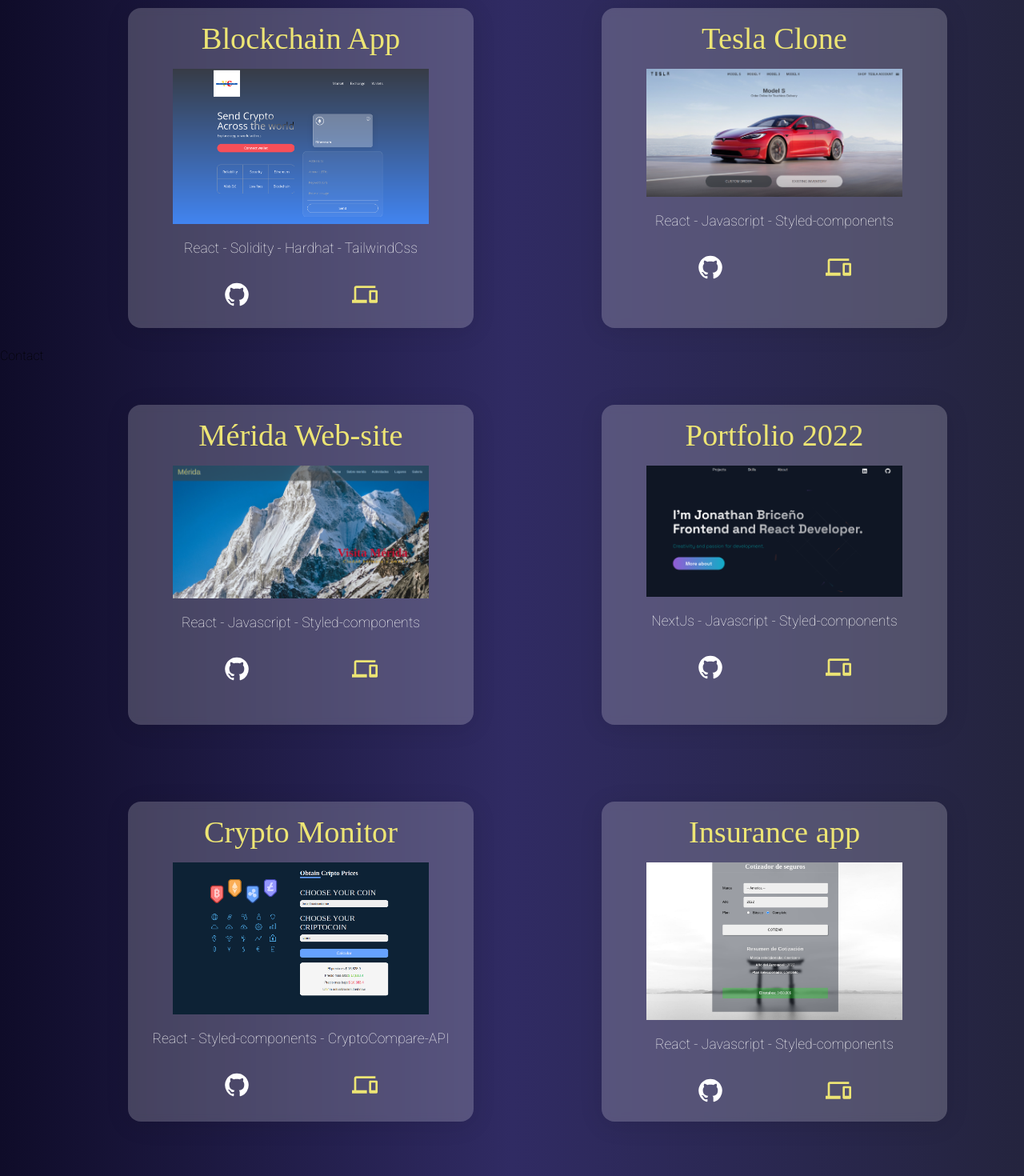
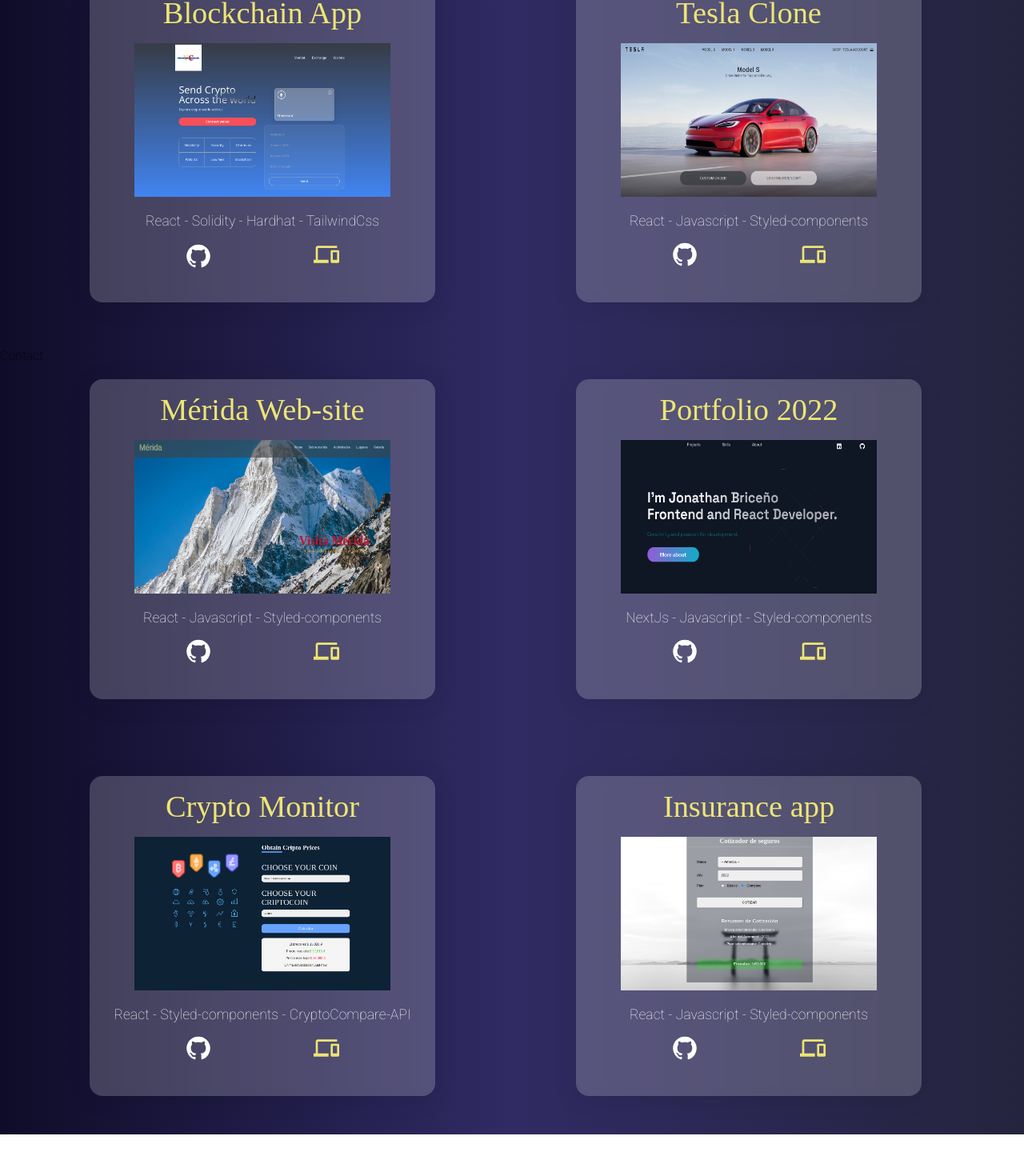
Before and after one commit to brimanz/personal_portfolio-2023, a React (Vite) app: page / in a window 1280 px wide. Shown: the part 2526-3996 px from the top of the page at 80% size. After the commit the page ends 3944 px from the top, so only its background shows below. Built offline with nearby package versions, Linux system fonts and the light colour scheme; a web font is replaced by a local one.

Commit message:
improving responsive design of about component and projects component

```diff
--- a/src/components/about/About.jsx
+++ b/src/components/about/About.jsx
@@ -95,6 +95,10 @@ const Title = styled.h2`
 	font-weight: 400;
 	color: #EDE574;
 	margin: 0 2rem;
+
+	@media (max-width: 340px){
+		font-size: 3rem;
+	}
 `;
 const Text = styled.p`
 	width: 100%;
@@ -106,6 +110,10 @@ const Text = styled.p`
 
 	font-weight: bold;
 	font-size: 1rem;
+
+	@media (max-width: 340px){
+		font-size: 0.7rem;
+	}
 `;
 const Image = styled.img`
 	width: 25%;
@@ -120,7 +128,7 @@ const SkillsContainer = styled.div`
 	margin: 3rem 0;
 `;
 const Titles = styled.h2`
-	font-size: 2.2rem;
+	font-size: 2.11rem;
 	font-family: 'Island Moments', cursive;
 	font-weight: 400;
 	color: #EDE574;
--- a/src/components/projects/Projects.jsx
+++ b/src/components/projects/Projects.jsx
@@ -19,7 +19,7 @@ const Projects = () =>{
 
 					<LinksContainer>
 						<LinkItems2/>
-						<LinkItems/>
+						<a href="https://venezuelan-crypto.netlify.app/"><LinkItems/></a>
 					</LinksContainer>
 				</ProjectContainer>
 
@@ -31,8 +31,8 @@ const Projects = () =>{
 					</ProjectText>
 
 					<LinksContainer>
-						<a href="https://github.com/brimanz"><LinkItems2/></a>
-						<LinkItems/>
+						<a ><LinkItems2/></a>
+						<a href="https://tesla-clone-version.netlify.app/"><LinkItems/></a>
 					</LinksContainer>
 				</ProjectContainer>
 
@@ -44,8 +44,8 @@ const Projects = () =>{
 					</ProjectText>
 
 					<LinksContainer>
-						<a href="https://github.com/brimanz"><LinkItems2/></a>
-						<LinkItems/>
+						<a ><LinkItems2/></a>
+						<a href="https://merida-ciudad.netlify.app/"><LinkItems/></a>
 					</LinksContainer>
 				</ProjectContainer>
 
@@ -58,7 +58,7 @@ const Projects = () =>{
 
 					<LinksContainer>
 						<a href="https://github.com/brimanz"><LinkItems2/></a>
-						<LinkItems/>
+						<a href="https://jonathan-briceno.netlify.app/"><LinkItems/></a>
 					</LinksContainer>
 				</ProjectContainer>
 
@@ -70,8 +70,8 @@ const Projects = () =>{
 					</ProjectText>
 
 					<LinksContainer>
-						<LinkItems2/>
-						<LinkItems/>
+						<a href="https://github.com/brimanz"><LinkItems2/></a>
+						<a href="https://crypto-co.netlify.app/"><LinkItems/></a>
 					</LinksContainer>
 				</ProjectContainer>
 
@@ -83,21 +83,8 @@ const Projects = () =>{
 					</ProjectText>
 
 					<LinksContainer>
-						<LinkItems2/>
-						<LinkItems/>
-					</LinksContainer>
-				</ProjectContainer>
-
-				<ProjectContainer>
-					<ProjectTitle>Expense manger</ProjectTitle>
-					<ProjectImage src="../assets/projects/app4.png" alt="app-1"/>
-					<ProjectText>
-						React - Javascript - SkeletonCss
-					</ProjectText>
-
-					<LinksContainer>
 						<a href="https://github.com/brimanz"><LinkItems2/></a>
-						<LinkItems/>
+						<a href="https://seguros-info.netlify.app/"><LinkItems/></a>
 					</LinksContainer>
 				</ProjectContainer>
 
@@ -123,16 +110,30 @@ const Title = styled.h2`
 	font-weight: 400;
 	color: #EDE574;
 	margin: 0 2rem;
+
+	@media (max-width: 680px){
+		margin: 2.5rem 0;
+	}
+
+	@media (max-width: 340px){
+		font-size: 3rem;
+		margin: 4rem 0;
+	}
 `;
 const WorksContainer = styled.div`
-	display: flex;
-	flex-direction: column;
-	align-items: center;
-
-	justify-content: space-between;
-	margin: 3rem 5rem;
+	margin: 1rem 2rem;
 	display: grid;
 	grid-template-columns: repeat(2, 1fr);
+
+	@media (max-width: 680px){
+		display: grid;
+		grid-template-columns: repeat(1, 1fr);
+	}
+
+	@media (max-width: 340px){
+		display: grid;
+		grid-template-columns: repeat(1, 1fr);
+	}
 `;
 const ProjectContainer = styled.div`
 	margin: 3rem 5rem;
@@ -144,6 +145,12 @@ const ProjectContainer = styled.div`
 	box-shadow: 0 4px 30px rgba(0, 0, 0, 0.1);
 	backdrop-filter: blur(5px);
 	-webkit-backdrop-filter: blur(5px);
+
+	@media (max-width: 340px){
+		margin: 1rem 0;
+		width: 13rem;
+		height: 20rem;
+	}
 `;
 const ProjectTitle = styled.h2`
 	font-size: 2.4rem;
@@ -151,12 +158,28 @@ const ProjectTitle = styled.h2`
 	font-weight: 400;
 	color: #EDE574;
 	margin: 1rem;
+
+	@media (max-width: 340px){
+		font-size: 1rem;
+	}
 `;
 const ProjectImage = styled.img`
 	width: 20rem;
+	height: 12rem;
+
+	@media (max-width: 340px){
+		width: 13rem;
+		height: 10rem;
+	}
 `;
 const LinksContainer = styled.div`
-	padding: 1rem;
+	display: flex;
+	align-items: center;
+	justify-content: center;
+
+	@media (max-width: 340px){
+		margin: 1.2rem 0;
+	}
 `;
 const LinkItems = styled(PhonelinkIcon)`
 	text-decoration: none;
@@ -168,6 +191,11 @@ const LinkItems = styled(PhonelinkIcon)`
 
 	:hover{
 		color: #ffffff;
+	}
+
+	@media (max-width: 340px){
+		font-size: 1.5rem;
+		margin: 0 1.3rem;
 	}
 `;
 const LinkItems2 = styled(GitHubIcon)`
@@ -181,9 +209,19 @@ const LinkItems2 = styled(GitHubIcon)`
 	:hover{
 		color: #EDE574;
 	}
+
+	@media (max-width: 340px){
+		font-size: 1.5rem;
+		margin: 0 1.3rem;
+	}
 `;
 const ProjectText = styled.p`
 	font-size: 1.1rem;
 	color: #ffffff;
-	margin: 1rem;
+	margin: 1rem 0;
+	width: 100%;
+
+	@media (max-width: 340px){
+		font-size: 0.7rem;
+	}
 `;
```
